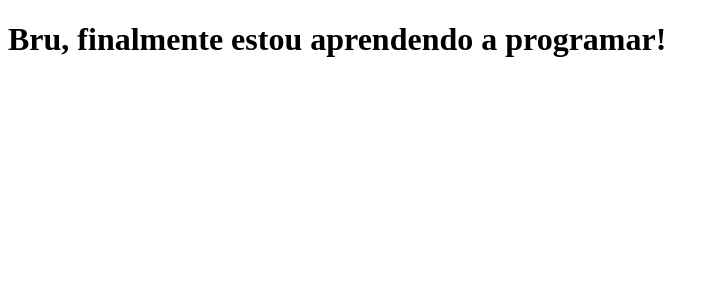
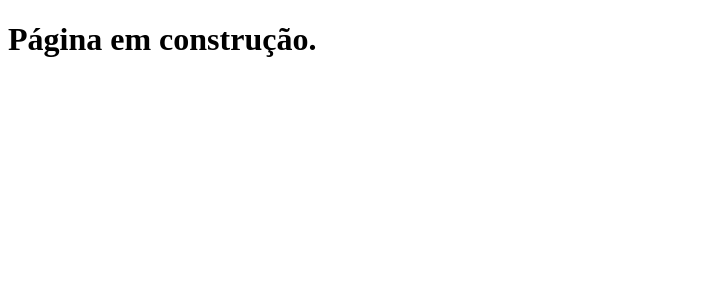
Before and after one commit to imdias/clone-tabnews, a Next.js app: page / in a window 1280 px wide. Shown: the top 300 px of the page, without its empty margins (0-719 px from the left). Built offline with nearby package versions, Linux system fonts and the light colour scheme.

Commit message:
alterando mensagem da página inicial: Página em construção

```diff
--- a/pages/index.js
+++ b/pages/index.js
@@ -1,5 +1,5 @@
 function Home() {
-  return <h1>Bru, finalmente estou aprendendo a programar! </h1>;
+  return <h1>Página em construção. </h1>;
 }
 
 export default Home;
```
